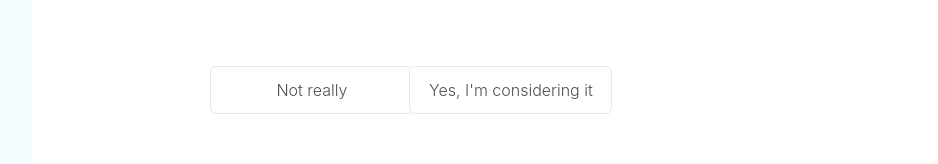
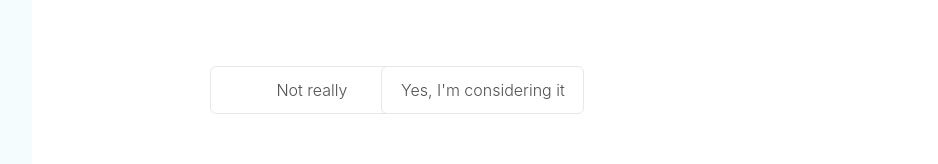
Before and after one commit to jeromeescultura/origin-shift, a Next.js app: page /sample in a window 1280 px wide. Shown: the part 891-1055 px from the top of the page, without its empty margins (96-1034 px from the left). Built offline with nearby package versions, Linux system fonts and the light colour scheme.

Commit message:
fixed checkbox size

```diff
--- a/components/ButtonQuestion.js
+++ b/components/ButtonQuestion.js
@@ -8,8 +8,8 @@ function ButtonQuestion({ text, action }) {
   return (
     <button
       className={`${
-        selected ? "z-10" : "z-0"
-      } w-[203px] h-[48px] bg-white  text-[#505050] font-light text-center border rounded-md focus:bg-highlight focus:border-darkHighlight transition duration-200`}
+        selected ? "z-50" : "z-0"
+      } w-[203px] h-[48px] bg-white  text-[#505050] font-light text-center border rounded-md focus:bg-highlight focus:border-darkHighlight  transition duration-200`}
       onClick={handleClick}
     >
       {text}
--- a/components/CheckboxQuestion.js
+++ b/components/CheckboxQuestion.js
@@ -10,7 +10,7 @@ function CheckboxQuestion({ id, text, action }) {
   return (
     <div className="form-check flex items-center gap-4 ">
       <input
-        className="form-check-input appearance-none h-6 w-6 border-2 border-[#737373] rounded-sm bg-white checked:bg-darkHighlight checked:border-darkHighlight focus:outline-none transition duration-200 cursor-pointer"
+        className="form-check-input appearance-none min-h-[24px] min-w-[24px] w-6 h-6 border-2 border-[#737373] rounded-sm bg-white checked:bg-darkHighlight checked:border-darkHighlight focus:outline-none transition duration-200 cursor-pointer"
         type="checkbox"
         value=""
         id={id}
--- a/components/Question1.js
+++ b/components/Question1.js
@@ -12,7 +12,7 @@ function Question1() {
             Are you currently looking to implement any specifiy sustainability
             or energy efficiency goals at your business for the future?
           </p>
-          <div className="flex mt-12 -space-x-1">
+          <div className="flex mt-12 -space-x-2">
             <ButtonQuestion text="Not really" />
             <ButtonQuestion text="Yes, I'm considering it" />
             {/* <button className="w-[203px] h-[48px] bg-white  text-[#505050 font-light text-center border rounded-r-md focus:z-10 focus:bg-highlight focus:border-darkHighlight">
--- a/pages/sample.js
+++ b/pages/sample.js
@@ -174,7 +174,7 @@ function sample() {
                   <p className="text-[20px] text-secondaryText font-light">
                     {buttonQuestions.text}
                   </p>
-                  <div className="space-y-8 mt-12 -space-x-1">
+                  <div className="space-y-8 mt-12 -space-x-8">
                     {buttonQuestions.options.map(({ id, text }) => (
                       <ButtonQuestion text={text} key={id} />
                     ))}
```
